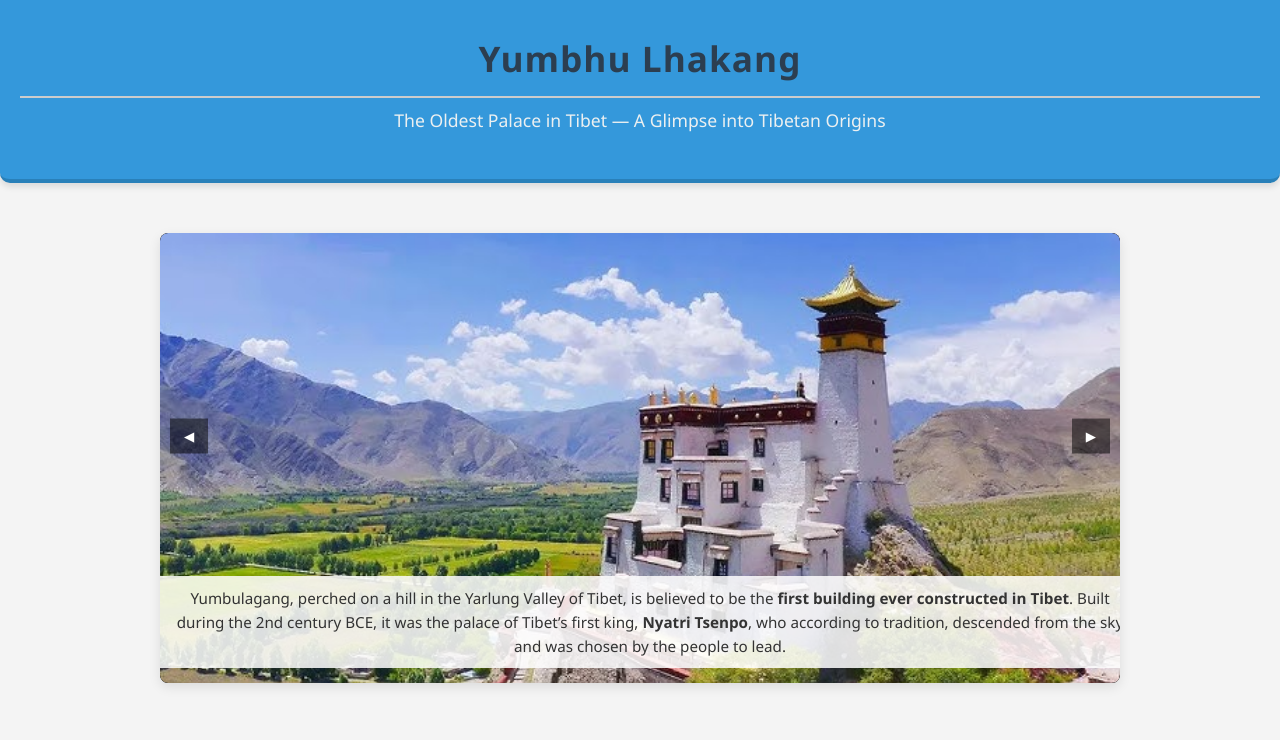
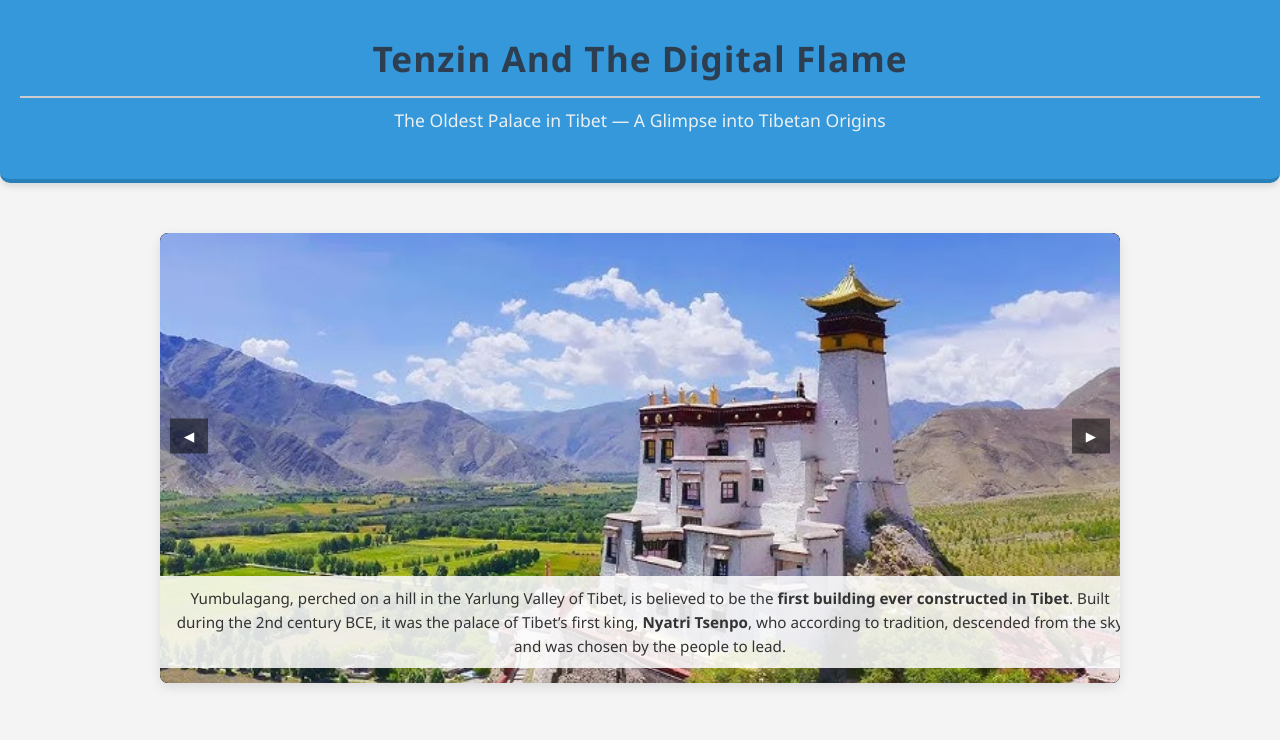
Before and after one commit to Kunsel240/OOGA-BOOGA, a plain HTML site: page index.html in a window 1280 px wide. Shown: the top 740 px of the page. Drawn offline with nearby package versions, Linux system fonts and the light colour scheme.

Commit message:
Update index.html

```diff
--- a/index.html
+++ b/index.html
@@ -11,7 +11,7 @@
   </head>
   <body>
     <header class="site-header">
-      <h1>Yumbhu Lhakang</h1>
+      <h1>Tenzin And The Digital Flame</h1>
       <p class="subtitle">The Oldest Palace in Tibet — A Glimpse into Tibetan Origins</p>
     </header>
     <div class="container">
```
